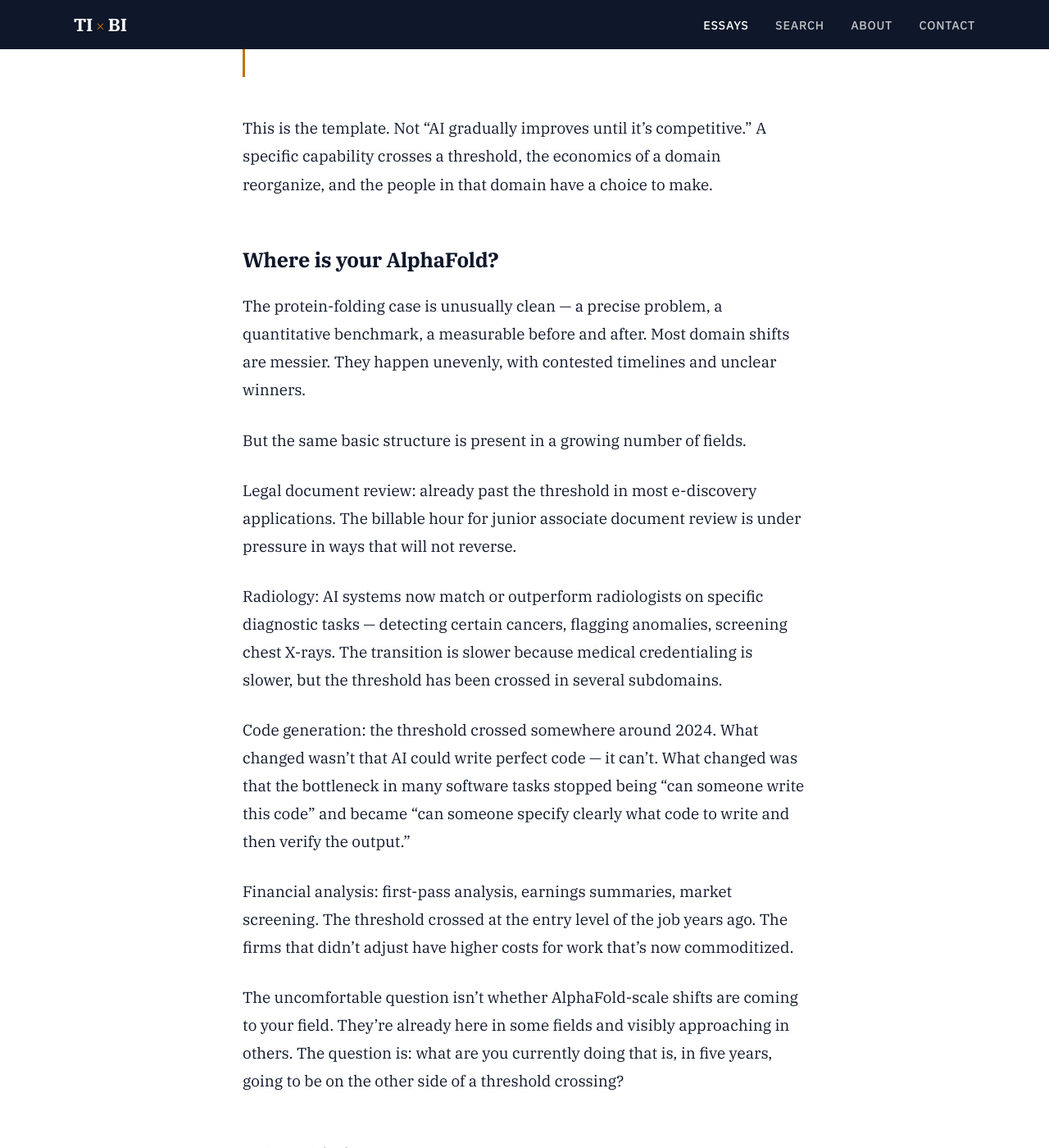
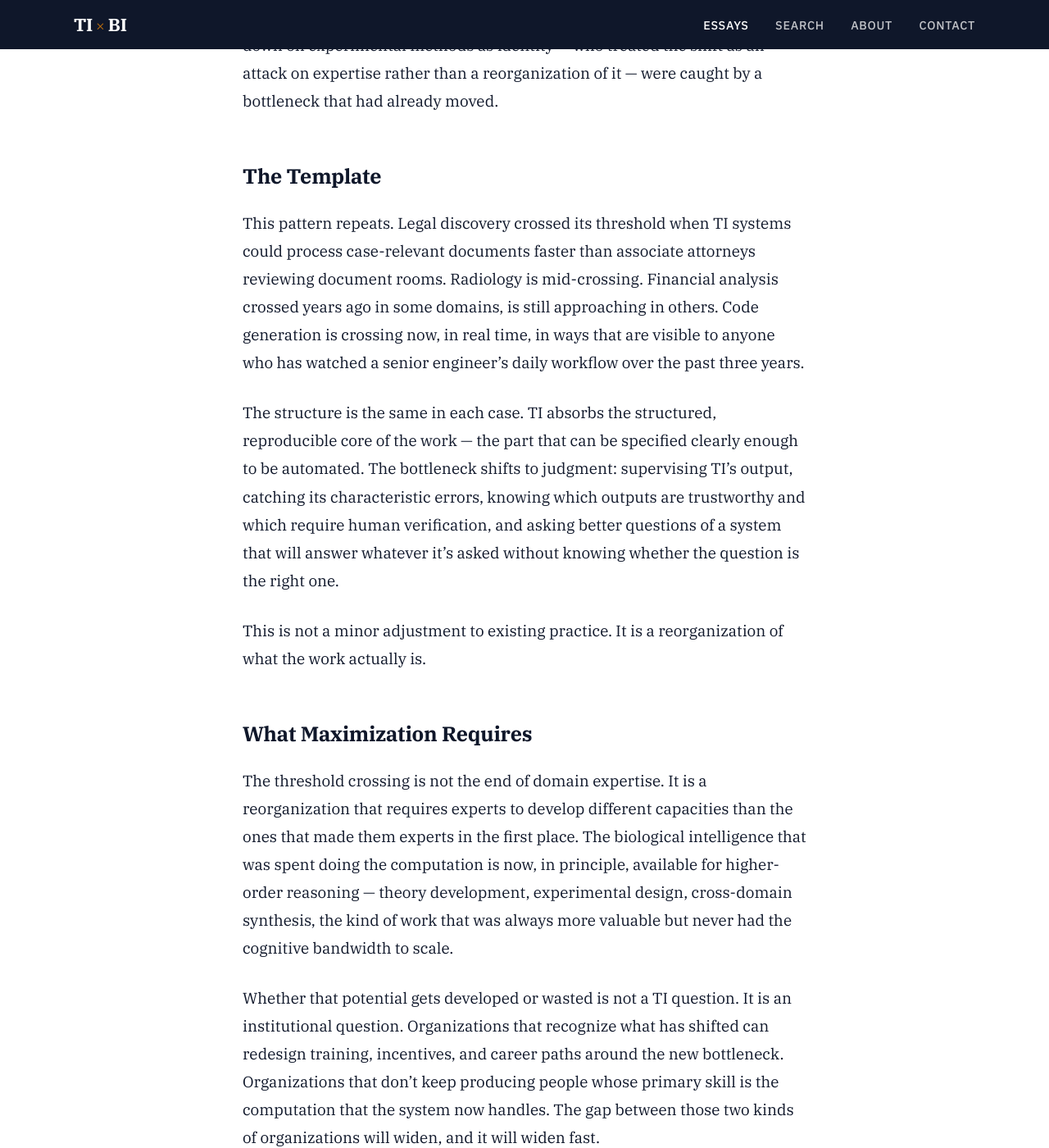
Before and after one commit to ajcrabill/techintbioint-com, a Jekyll site: the page built from _posts/2026-06-15-what-alphafold-taught-us.md, in a window 1280 px wide and 1400 px high, scrolled down 2383 px. Shown: the whole window at 82% size. Built offline with Jekyll 4.4.1, drawn with Linux system fonts in a browser that asks for light colours; some of the changed text lies outside the part shown.

Commit message:
Rewrite all 5 posts with correct voice and framework grounding
Apply ajc-long register (idea anchor variant): ~23-word avg sentences,
Gladwell/Collins/Sinek/Gawande anchor blend, all NEVER rules enforced.

Replace prior drafts that lacked the book's analytical framework.
Posts now argue from maximization as organizing principle, use
technological intelligence / biological intelligence vocabulary
throughout (never AI/AGI/ASI), engage cognitive offloading as a
recurring phenomenon, and reference survival priority, sapience, and
sapiosentience where relevant.

Co-Authored-By: Claude Sonnet 4.6 <noreply@anthropic.com>

```diff
--- a/_posts/2026-06-15-what-alphafold-taught-us.md
+++ b/_posts/2026-06-15-what-alphafold-taught-us.md
@@ -3,66 +3,56 @@ layout: post
 title: "What AlphaFold Actually Taught Us"
 date: 2026-06-15
 author: AJ Crabill
-reading_time: 6
-excerpt: "The protein-folding story isn't about AI being impressive. It's about what happens the day after a capability threshold is crossed."
+reading_time: 5
+excerpt: "AlphaFold is not a story about what technological intelligence can do -- it is a precise template for how a threshold crossing works, what it does to the economics of a field, and what it demands of the people inside it."
 ---
 
-The protein-folding problem had resisted solution for fifty years when DeepMind ended it in 2020.
+AlphaFold is not a story about what technological intelligence can do. It is a template — a precise, documented model for how a TI threshold crossing works, what it does to the economics of a field, and what it demands of the people inside it.
 
-The problem: a protein is a chain of amino acids, and the sequence is encoded in your DNA. But knowing the sequence tells you almost nothing about the protein's shape, and the shape is everything. It determines what the protein does — whether it fights disease or causes it, whether a drug can target it or not. A single protein might fold into one of 10^300 possible configurations. It settles on its actual shape in milliseconds.
+## The Before-and-After
 
-For decades, scientists used experimental methods — X-ray crystallography, cryo-electron microscopy — to determine protein structures one at a time. By 2020, after half a century of collective effort, the field had catalogued roughly 170,000 structures. There are more than 200 million known protein sequences. At that pace, complete coverage would have taken centuries.
+Protein folding resisted solution for fifty years. The challenge was not mysterious in the abstract: given a chain of amino acids, predict the three-dimensional shape the protein adopts. The difficulty was computational. A protein can theoretically fold into 10^300 configurations. The protein itself settles on its shape in milliseconds. Humans, working experimentally, had catalogued roughly 170,000 structures by 2020 — the cumulative output of decades of crystallography, cryo-electron microscopy, and painstaking laboratory work.
 
-AlphaFold predicted 200 million structures in two years. The cost per structure dropped from tens of thousands of dollars to nearly zero. The time dropped from months to seconds.
+DeepMind's AlphaFold predicted 200 million structures in two years. Near-zero marginal cost per prediction. This is what a threshold crossing looks like from the outside: not gradual improvement along an existing curve, but a reorganization so complete that the previous curve stops being relevant.
 
-This is the story everyone knows. But I think we're drawing the wrong lessons from it.
+## What Threshold Crossing Actually Means
 
-## The lesson everyone draws
+The language of disruption tends to suggest replacement — that TI does what humans did, only faster, so humans become redundant. That is the wrong reading. What AlphaFold produced was not redundancy. It was a bottleneck shift.
 
-The popular version of the AlphaFold story is a story about AI capability: look how powerful these systems are, look how fast they learned, look what they can do. It's told as a triumph of machine learning, an impressive demonstration of what's possible.
+Before AlphaFold, the hard part of structural biology was generating structures. The experimental work was the limiting factor. Resources, time, and careers concentrated there. After AlphaFold, the bottleneck moved. Generating candidate structures is now trivial. The hard part is knowing what to do with them — understanding where AlphaFold's confidence scores are reliable, where its predictions are physically plausible but biochemically suspect, which structures are worth pursuing experimentally, and what questions to ask of a system that cannot ask them for itself.
 
-That framing treats AlphaFold as a proof of concept. See what technology can do. Isn't that remarkable.
+The work didn't disappear. It relocated.
 
-But AlphaFold isn't a proof of concept. It's a template. And the lesson isn't about what AI can do in principle — it's about what happens to a domain when a threshold gets crossed.
+## The Cognitive Offload
 
-## What actually happened
+Structural biologists who spent careers developing intuition for protein folding did not become obsolete after AlphaFold. Their intuition became the check on the TI system's outputs. The judgment they had built — the capacity to look at a predicted structure and know something was off, to recognize when a confidence score didn't match what the biology required — that judgment is exactly what AlphaFold cannot replicate.
 
-Before AlphaFold, structural biology had an internal economy. There was specialized expertise (mastery of crystallography techniques), expensive equipment (synchrotrons, cryo-EM machines), long timelines, and a career track built around incrementally adding to the database of known structures.
+This is the pattern at the heart of productive cognitive offloading. The computation moves from biological to technological intelligence. The judgment stays. What was previously spent doing the computation is now available for something higher — asking better questions, designing experiments that the system's predictions make possible, developing theory that the scale of new data makes newly testable.
 
-After AlphaFold, that economy was restructured. The bottleneck shifted. Mastery of crystallography didn't disappear from value, but it stopped being the limiting factor in answering most questions about protein structure. The new bottleneck is knowing how to use AlphaFold's predictions intelligently — how to identify where they're likely to be wrong, how to design experiments that test and extend them, how to ask the next question that the system can't answer.
+The biologists who understood what had happened adapted quickly. They learned the system's failure modes. They developed fluency in working with AlphaFold's predictions rather than around them. The ones who doubled down on experimental methods as identity — who treated the shift as an attack on expertise rather than a reorganization of it — were caught by a bottleneck that had already moved.
 
-The structural biologists who thrived were the ones who moved toward the new bottleneck. The ones who doubled down on the old expertise found the field had partly moved on without them.
+## The Template
 
-> The AlphaFold transition didn't happen over decades. It happened in a research cycle or two. There was no slow fade that let everyone adjust — there was a threshold crossing, and then the economics of the domain were different.
+This pattern repeats. Legal discovery crossed its threshold when TI systems could process case-relevant documents faster than associate attorneys reviewing document rooms. Radiology is mid-crossing. Financial analysis crossed years ago in some domains, is still approaching in others. Code generation is crossing now, in real time, in ways that are visible to anyone who has watched a senior engineer's daily workflow over the past three years.
 
-This is the template. Not "AI gradually improves until it's competitive." A specific capability crosses a threshold, the economics of a domain reorganize, and the people in that domain have a choice to make.
+The structure is the same in each case. TI absorbs the structured, reproducible core of the work — the part that can be specified clearly enough to be automated. The bottleneck shifts to judgment: supervising TI's output, catching its characteristic errors, knowing which outputs are trustworthy and which require human verification, and asking better questions of a system that will answer whatever it's asked without knowing whether the question is the right one.
 
-## Where is your AlphaFold?
+This is not a minor adjustment to existing practice. It is a reorganization of what the work actually is.
 
-The protein-folding case is unusually clean — a precise problem, a quantitative benchmark, a measurable before and after. Most domain shifts are messier. They happen unevenly, with contested timelines and unclear winners.
+## What Maximization Requires
 
-But the same basic structure is present in a growing number of fields.
+The threshold crossing is not the end of domain expertise. It is a reorganization that requires experts to develop different capacities than the ones that made them experts in the first place. The biological intelligence that was spent doing the computation is now, in principle, available for higher-order reasoning — theory development, experimental design, cross-domain synthesis, the kind of work that was always more valuable but never had the cognitive bandwidth to scale.
 
-Legal document review: already past the threshold in most e-discovery applications. The billable hour for junior associate document review is under pressure in ways that will not reverse.
+Whether that potential gets developed or wasted is not a TI question. It is an institutional question. Organizations that recognize what has shifted can redesign training, incentives, and career paths around the new bottleneck. Organizations that don't keep producing people whose primary skill is the computation that the system now handles. The gap between those two kinds of organizations will widen, and it will widen fast.
 
-Radiology: AI systems now match or outperform radiologists on specific diagnostic tasks — detecting certain cancers, flagging anomalies, screening chest X-rays. The transition is slower because medical credentialing is slower, but the threshold has been crossed in several subdomains.
+Maximization — developing every person to the fullest version of what they're capable of — requires getting this right. The crossing doesn't just change what the work looks like. It changes what biological intelligence is for.
 
-Code generation: the threshold crossed somewhere around 2024. What changed wasn't that AI could write perfect code — it can't. What changed was that the bottleneck in many software tasks stopped being "can someone write this code" and became "can someone specify clearly what code to write and then verify the output."
+## The Harder Question
 
-Financial analysis: first-pass analysis, earnings summaries, market screening. The threshold crossed at the entry level of the job years ago. The firms that didn't adjust have higher costs for work that's now commoditized.
+The right question is not whether TI will affect a given field. The right question is where the field sits on the AlphaFold curve: pre-crossing, mid-crossing, or post-crossing. And what the post-crossing version of the work actually looks like.
 
-The uncomfortable question isn't whether AlphaFold-scale shifts are coming to your field. They're already here in some fields and visibly approaching in others. The question is: what are you currently doing that is, in five years, going to be on the other side of a threshold crossing?
+The people who thrive after a threshold crossing are not the ones who waited for certainty. They're the ones who identified the new bottleneck before it arrived, positioned themselves on the judgment side of the shift, and built the skills that the post-crossing world would reward.
 
-## What this is not
+The AlphaFold crossing happened fast and announced itself clearly — in retrospect. The protein folding problem was well-defined, the before-and-after was measurable, and the shift was dramatic enough to be impossible to miss once it happened. Most threshold crossings are not like this. They happen in domains with fuzzier definitions of what the core work actually is. They happen gradually enough that the people inside them can rationalize the shift as incremental change. They happen before the field has developed language for what's occurring.
 
-This is not an argument that the work disappears. The structural biologists aren't unemployed. The junior associates aren't unemployed. The radiologists aren't unemployed.
-
-This is an argument that the work shifts — and the people who thrive in the shift are not the ones who wait to see what happens. They're the ones who ask, in advance, what the new bottleneck will be, and start moving toward it.
-
-The AlphaFold researchers didn't fold proteins themselves. They understood machine learning, and they understood how to frame the problem so a system could learn the patterns. The structural biologists using AlphaFold today don't need to master crystallography. They need to know how to interrogate a prediction — where to trust it, where to push back, what question to ask next.
-
-That's a different skill set. It requires understanding the old domain well enough to know when the system's answer doesn't make biological sense. It requires knowing what the system was trained on and where its training is likely to have gaps.
-
-The people who have this are not the ones who abandoned their domain expertise. They're the ones who added a new layer on top of it: an understanding of what the tool can and can't do, and the judgment to close the gap.
-
-That's what a threshold crossing actually demands. And it demands it faster than most institutions update.
+Identifying which domain you're in — and what the crossing will reorganize when it comes — is itself a form of biological intelligence that TI cannot provide. It requires judgment about what the hard part of the work actually is, not just what it has always been called. That skill is not automatic. It is not guaranteed by expertise. And there is no system that will tell you when you need it most.
```
Also changed, not shown: _posts/2026-05-25-what-is-school-for.md (+22 -38 lines), _posts/2026-06-01-survival-vs-maximization.md (+22 -36 lines), _posts/2026-06-08-cognitive-offload.md (+22 -36 lines), _posts/2026-06-22-the-last-job-interview.md (+25 -31 lines).
